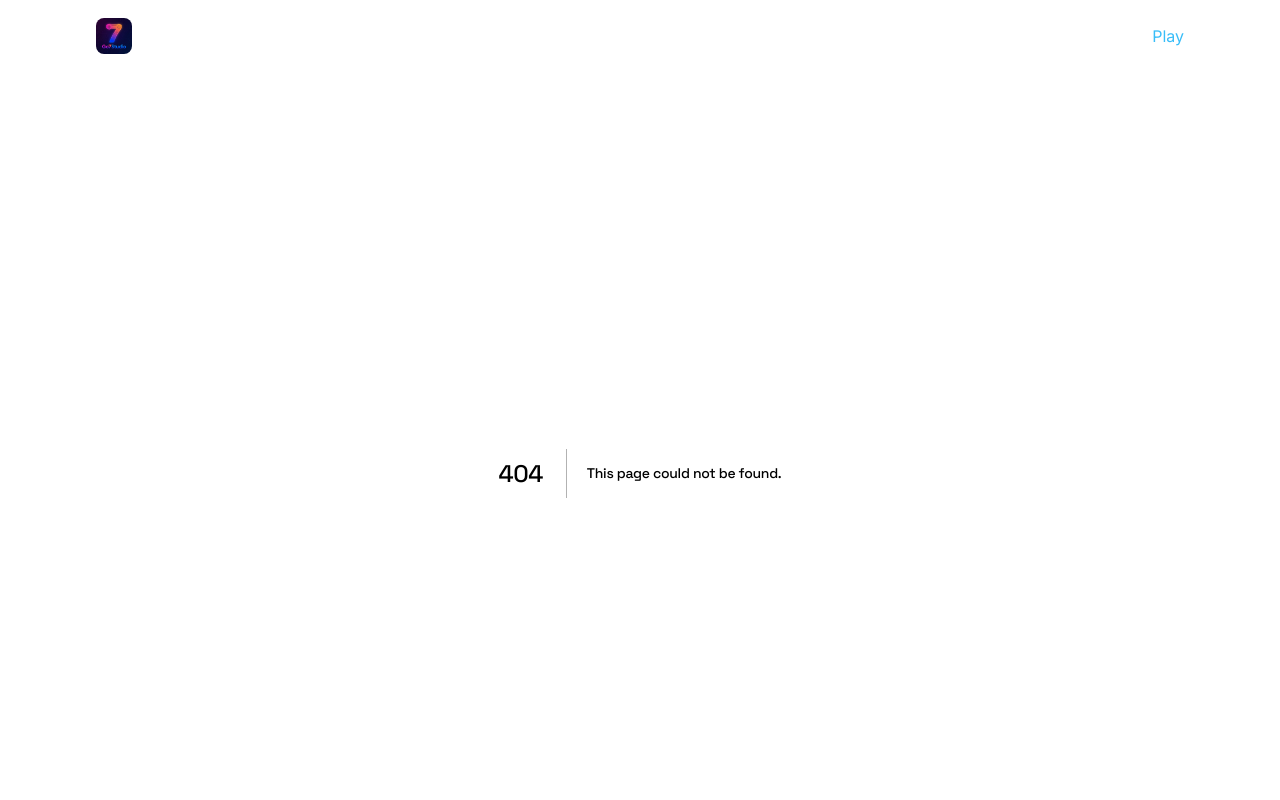
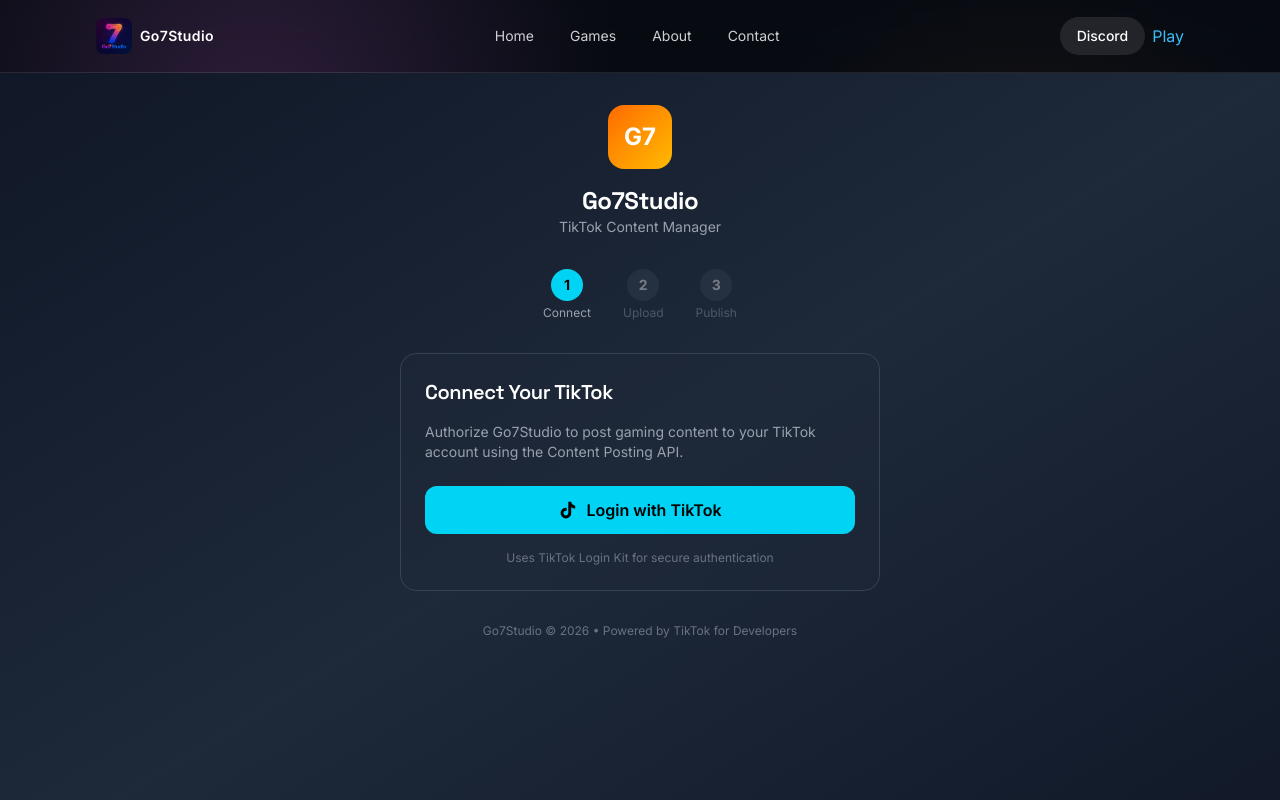
Before and after one commit to SteveMLC/go7studio-website, a Next.js app: page /tiktok-demo in a window 1280 px wide. Before the commit this address had no page. Shown: the top 800 px of the page. Built offline with nearby package versions, Linux system fonts and the light colour scheme.

Commit message:
feat: add TikTok integration demo page

```diff
--- /dev/null
+++ b/src/app/tiktok-demo/page.tsx
@@ -0,0 +1,199 @@
+'use client';
+
+import { useState, useEffect } from 'react';
+
+export default function TikTokDemoPage() {
+  const [step, setStep] = useState(1);
+  const [uploading, setUploading] = useState(false);
+  const [progress, setProgress] = useState(0);
+  const [success, setSuccess] = useState(false);
+  const [fileSelected, setFileSelected] = useState(false);
+
+  const handleLogin = () => {
+    // Simulate TikTok OAuth redirect
+    setStep(2);
+  };
+
+  const handleFileSelect = () => {
+    setFileSelected(true);
+  };
+
+  const handleUpload = () => {
+    setUploading(true);
+    let p = 0;
+    const interval = setInterval(() => {
+      p += Math.random() * 8 + 2;
+      if (p >= 100) {
+        p = 100;
+        clearInterval(interval);
+        setTimeout(() => {
+          setSuccess(true);
+        }, 500);
+      }
+      setProgress(p);
+    }, 200);
+  };
+
+  return (
+    <main className="min-h-screen bg-gradient-to-br from-gray-900 via-gray-800 to-gray-900 text-white">
+      <div className="max-w-lg mx-auto px-4 py-8">
+        {/* Header */}
+        <div className="text-center mb-8">
+          <div className="w-16 h-16 bg-gradient-to-br from-orange-500 to-amber-400 rounded-2xl mx-auto mb-4 flex items-center justify-center text-2xl font-bold">
+            G7
+          </div>
+          <h1 className="text-2xl font-bold">Go7Studio</h1>
+          <p className="text-gray-400 text-sm">TikTok Content Manager</p>
+        </div>
+
+        {/* Step Indicator */}
+        <div className="flex justify-center gap-8 mb-8">
+          {[1, 2, 3].map((s) => (
+            <div key={s} className={`flex flex-col items-center ${step >= s ? 'opacity-100' : 'opacity-40'}`}>
+              <div className={`w-8 h-8 rounded-full flex items-center justify-center text-sm font-bold ${
+                step > s ? 'bg-green-500' : step === s ? 'bg-cyan-400 text-black' : 'bg-gray-700'
+              }`}>
+                {step > s ? '✓' : s}
+              </div>
+              <span className="text-xs mt-1 text-gray-400">
+                {s === 1 ? 'Connect' : s === 2 ? 'Upload' : 'Publish'}
+              </span>
+            </div>
+          ))}
+        </div>
+
+        {/* Step 1: Login */}
+        {step === 1 && (
+          <div className="bg-gray-800/50 rounded-2xl p-6 border border-gray-700">
+            <h2 className="text-xl font-semibold mb-4">Connect Your TikTok</h2>
+            <p className="text-gray-400 text-sm mb-6">
+              Authorize Go7Studio to post gaming content to your TikTok account using the Content Posting API.
+            </p>
+            <button
+              onClick={handleLogin}
+              className="w-full py-3 px-4 bg-cyan-400 hover:bg-cyan-300 text-black font-semibold rounded-xl flex items-center justify-center gap-2 transition-all"
+            >
+              <svg width="20" height="20" viewBox="0 0 24 24" fill="currentColor">
+                <path d="M19.59 6.69a4.83 4.83 0 0 1-3.77-4.25V2h-3.45v13.67a2.89 2.89 0 0 1-5.2 1.74 2.89 2.89 0 0 1 2.31-4.64 2.93 2.93 0 0 1 .88.13V9.4a6.84 6.84 0 0 0-1-.05A6.33 6.33 0 0 0 5 20.1a6.34 6.34 0 0 0 10.86-4.43v-7a8.16 8.16 0 0 0 4.77 1.52v-3.4a4.85 4.85 0 0 1-1-.1z"/>
+              </svg>
+              Login with TikTok
+            </button>
+            <p className="text-xs text-gray-500 mt-4 text-center">
+              Uses TikTok Login Kit for secure authentication
+            </p>
+          </div>
+        )}
+
+        {/* Step 2: Upload */}
+        {step === 2 && !uploading && !success && (
+          <div className="bg-gray-800/50 rounded-2xl p-6 border border-gray-700">
+            {/* Connected Status */}
+            <div className="flex items-center gap-2 px-3 py-2 bg-green-500/10 border border-green-500/30 rounded-lg mb-6">
+              <div className="w-2 h-2 bg-green-500 rounded-full" />
+              <span className="text-sm">Connected as <strong>@go7studio</strong></span>
+            </div>
+
+            <h2 className="text-xl font-semibold mb-4">Upload Video</h2>
+
+            {/* File Drop Zone */}
+            <div
+              onClick={handleFileSelect}
+              className={`border-2 border-dashed rounded-xl p-8 text-center cursor-pointer transition-all ${
+                fileSelected
+                  ? 'border-orange-500 bg-orange-500/10'
+                  : 'border-gray-600 hover:border-gray-500'
+              }`}
+            >
+              {fileSelected ? (
+                <>
+                  <div className="text-4xl mb-2">🎬</div>
+                  <p className="font-medium">empire_tycoon_promo.mp4</p>
+                  <p className="text-green-400 text-sm mt-1">5.4 MB • Ready to upload</p>
+                </>
+              ) : (
+                <>
+                  <div className="text-4xl mb-2">📁</div>
+                  <p className="text-gray-400">Click to select video</p>
+                  <p className="text-gray-500 text-xs mt-1">MP4, MOV up to 50MB</p>
+                </>
+              )}
+            </div>
+
+            {/* Caption */}
+            <div className="mt-4">
+              <label className="text-sm text-gray-400 block mb-2">Caption</label>
+              <textarea
+                className="w-full bg-gray-700/50 border border-gray-600 rounded-lg p-3 text-sm resize-none h-20"
+                defaultValue="🎮 Building my empire one business at a time! 💰 #EmpireTycoon #IdleGame #MobileGaming #Gaming"
+              />
+            </div>
+
+            {/* Tags */}
+            <div className="flex flex-wrap gap-2 mt-3">
+              {['#EmpireTycoon', '#IdleGame', '#MobileGaming', '#Gaming'].map(tag => (
+                <span key={tag} className="px-2 py-1 bg-cyan-500/20 text-cyan-400 text-xs rounded-full">
+                  {tag}
+                </span>
+              ))}
+            </div>
+
+            {/* Upload Button */}
+            <button
+              onClick={handleUpload}
+              disabled={!fileSelected}
+              className={`w-full mt-6 py-3 px-4 font-semibold rounded-xl flex items-center justify-center gap-2 transition-all ${
+                fileSelected
+                  ? 'bg-gradient-to-r from-orange-500 to-amber-500 hover:from-orange-400 hover:to-amber-400'
+                  : 'bg-gray-700 text-gray-500 cursor-not-allowed'
+              }`}
+            >
+              Upload to TikTok
+            </button>
+            <p className="text-xs text-gray-500 mt-3 text-center">
+              Uses Content Posting API with video.upload scope
+            </p>
+          </div>
+        )}
+
+        {/* Step 3: Uploading Progress */}
+        {uploading && !success && (
+          <div className="bg-gray-800/50 rounded-2xl p-6 border border-gray-700 text-center">
+            <h2 className="text-xl font-semibold mb-4">Publishing to TikTok...</h2>
+            <div className="w-full bg-gray-700 rounded-full h-2 mb-4">
+              <div
+                className="bg-gradient-to-r from-cyan-400 to-orange-500 h-2 rounded-full transition-all duration-300"
+                style={{ width: `${progress}%` }}
+              />
+            </div>
+            <p className="text-gray-400 text-sm">
+              {progress < 40 ? 'Uploading video...' :
+               progress < 70 ? 'Processing...' :
+               progress < 95 ? 'Publishing to TikTok...' : 'Almost done...'}
+            </p>
+          </div>
+        )}
+
+        {/* Success */}
+        {success && (
+          <div className="bg-gray-800/50 rounded-2xl p-8 border border-green-500/30 text-center">
+            <div className="text-6xl mb-4">✅</div>
+            <h2 className="text-2xl font-bold mb-2">Published!</h2>
+            <p className="text-gray-400 mb-4">Your video is now live on TikTok</p>
+            <a
+              href="https://tiktok.com/@go7studio"
+              target="_blank"
+              className="text-cyan-400 hover:underline text-sm"
+            >
+              View on TikTok →
+            </a>
+          </div>
+        )}
+
+        {/* Footer */}
+        <p className="text-center text-gray-500 text-xs mt-8">
+          Go7Studio © 2026 • Powered by TikTok for Developers
+        </p>
+      </div>
+    </main>
+  );
+}
```
